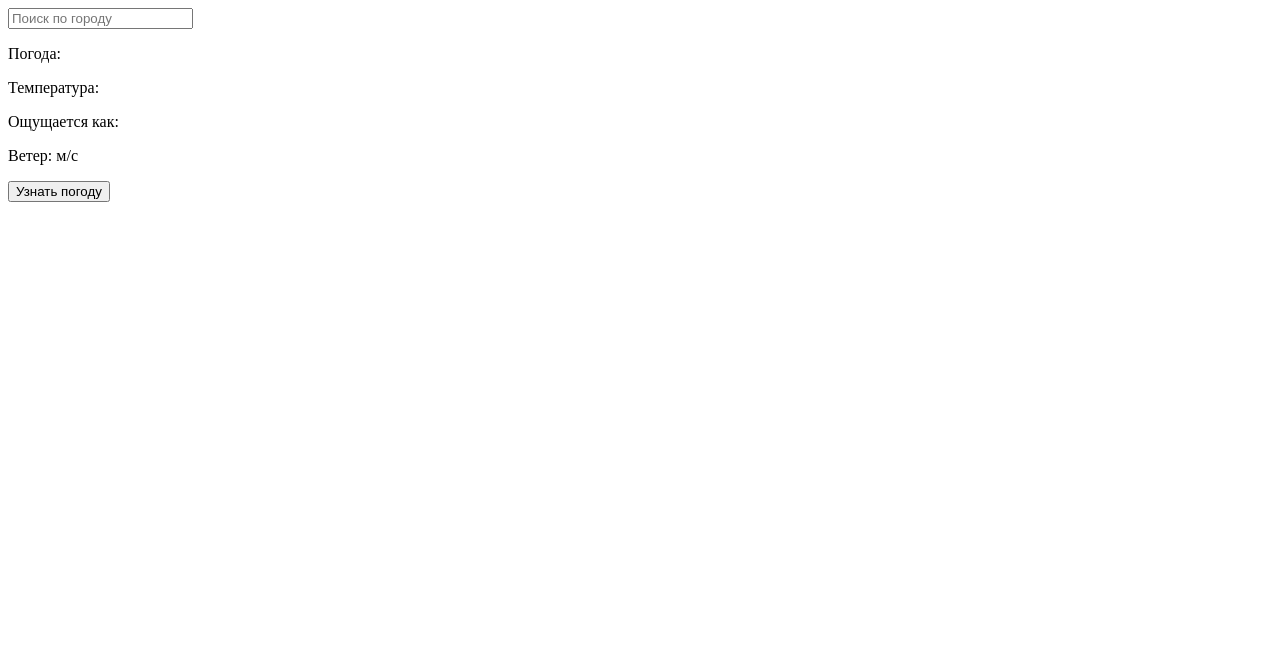
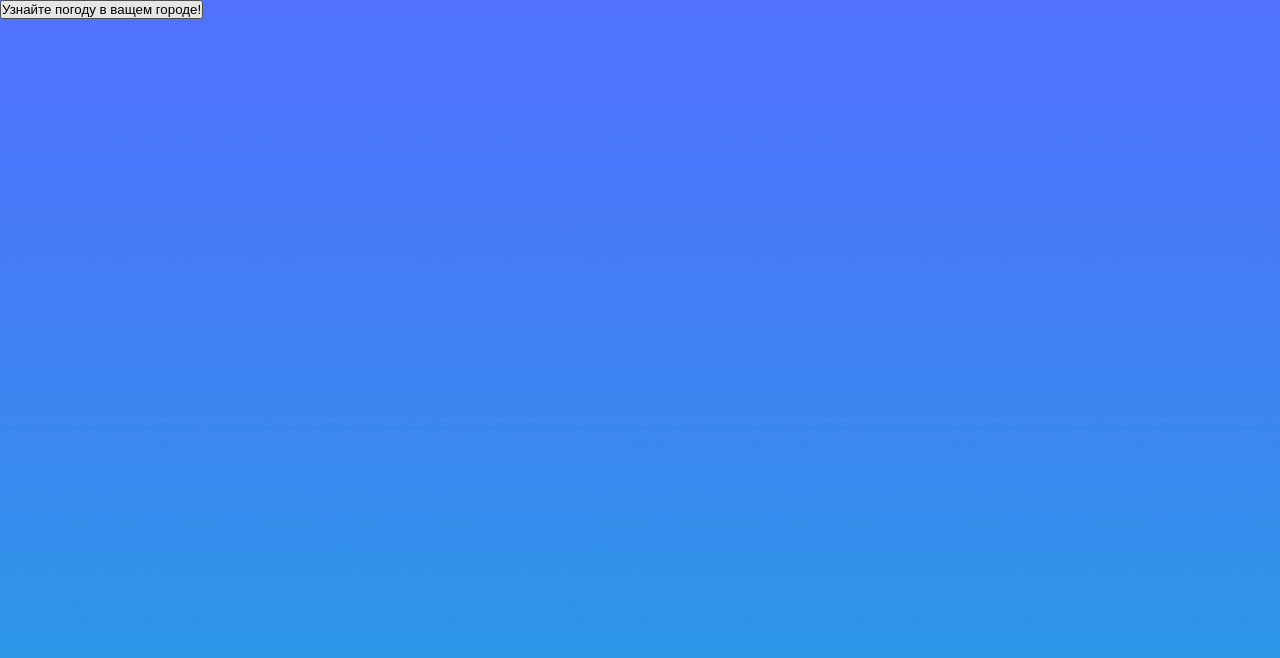
Before and after one commit to AlexJ03/Weather-app, a React (Create React App) app: page / in a window 1280 px wide. Shown: the top 658 px of the page. Built offline with nearby package versions, Linux system fonts and the light colour scheme.

Commit message:
added preview

```diff
--- a/package.json
+++ b/package.json
@@ -9,6 +9,7 @@
     "@testing-library/user-event": "^13.5.0",
     "react": "^17.0.2",
     "react-dom": "^17.0.2",
+    "react-router-dom": "6",
     "react-scripts": "5.0.0",
     "web-vitals": "^2.1.4"
   },
--- a/src/App.js
+++ b/src/App.js
@@ -1,9 +1,15 @@
 import Input from "./components/Input";
+import { Routes, Route, Link } from "react-router-dom";
+import Preview from "./pages/Preview";
+import Weather from "./pages/Weather";
 
 const App = () => {
     return (
         <>
-            <Input />
+            <Routes>
+                <Route path="/" element={<Preview />} />
+                <Route path="/weather" element={<Weather />} />
+            </Routes>
         </>
     );
 };
--- a/src/components/Input.js
+++ b/src/components/Input.js
@@ -11,7 +11,6 @@ const Input = () => {
     const URL = `https://api.openweathermap.org/data/2.5/weather?lat=${lat}&lon=${lon}&units=metric&lang=ru&appid=20df0933396dc030245a38f6730e7ae8`;
 
     useEffect(() => {
-        console.log(city, "city");
         if (city) {
             fetch(geocode)
                 .then((response) => {
--- /dev/null
+++ b/src/index.css
@@ -0,0 +1,5 @@
+* {
+    margin: 0;
+    padding: 0;
+    box-sizing: border-box;
+}
--- a/src/index.js
+++ b/src/index.js
@@ -1,10 +1,14 @@
 import React from "react";
 import ReactDOM from "react-dom";
+import './index.css';
 import App from "./App";
+import { BrowserRouter } from "react-router-dom";
 
 ReactDOM.render(
     <React.StrictMode>
-        <App />
+        <BrowserRouter>
+            <App />
+        </BrowserRouter>
     </React.StrictMode>,
     document.getElementById("root")
 );
--- /dev/null
+++ b/src/pages/Preview.js
@@ -0,0 +1,22 @@
+import background from "../assets/preview-blue.jpg";
+import { Link } from "react-router-dom";
+
+const Preview = () => {
+    const root = {
+        height: "100vh",
+        backgroundImage: `url(${background})`,
+        color: "#fff",
+    };
+
+    return (
+        <div style={root}>
+            <div>
+                <Link to="/weather">
+                    <button>Узнайте погоду в ващем городе!</button>
+                </Link>
+            </div>
+        </div>
+    );
+};
+
+export default Preview;
--- /dev/null
+++ b/src/pages/Weather.js
@@ -0,0 +1,11 @@
+import Input from "../components/Input";
+
+const Weather = () => {
+    return (
+        <>
+            <Input />
+        </>
+    );
+};
+
+export default Weather;
```
Also changed, not shown: src/assets/preview-blue.jpg (added), 1 other file (tests, documents, lock files or other folders).
